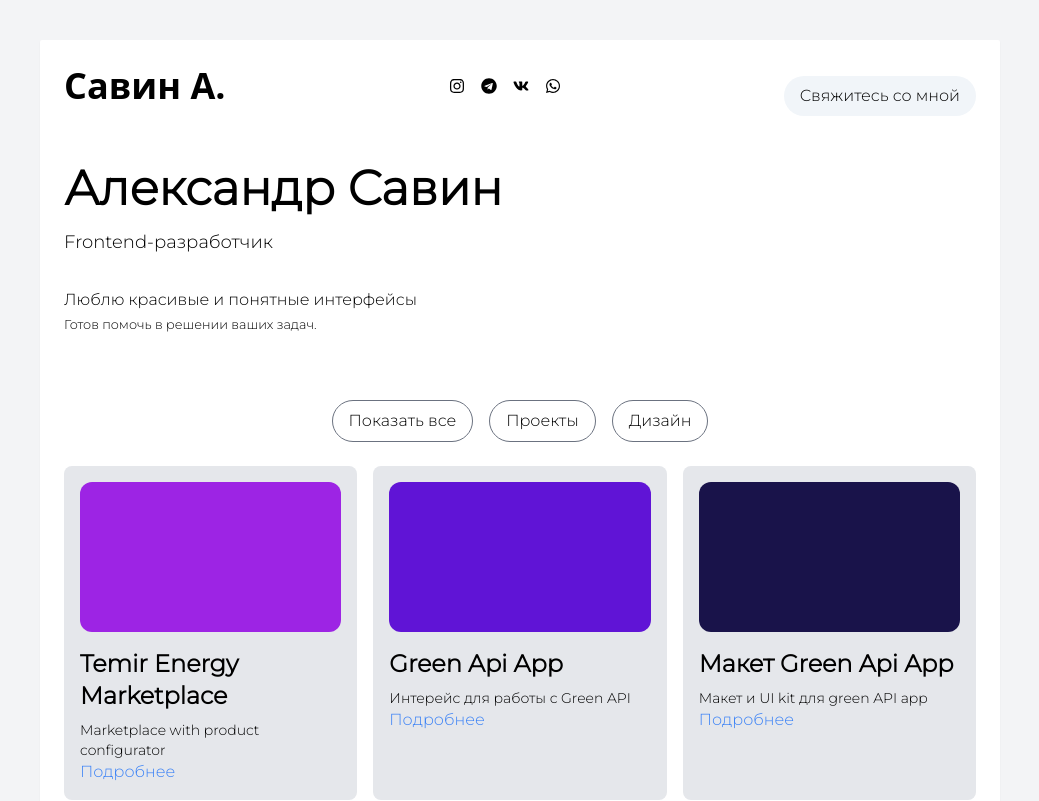
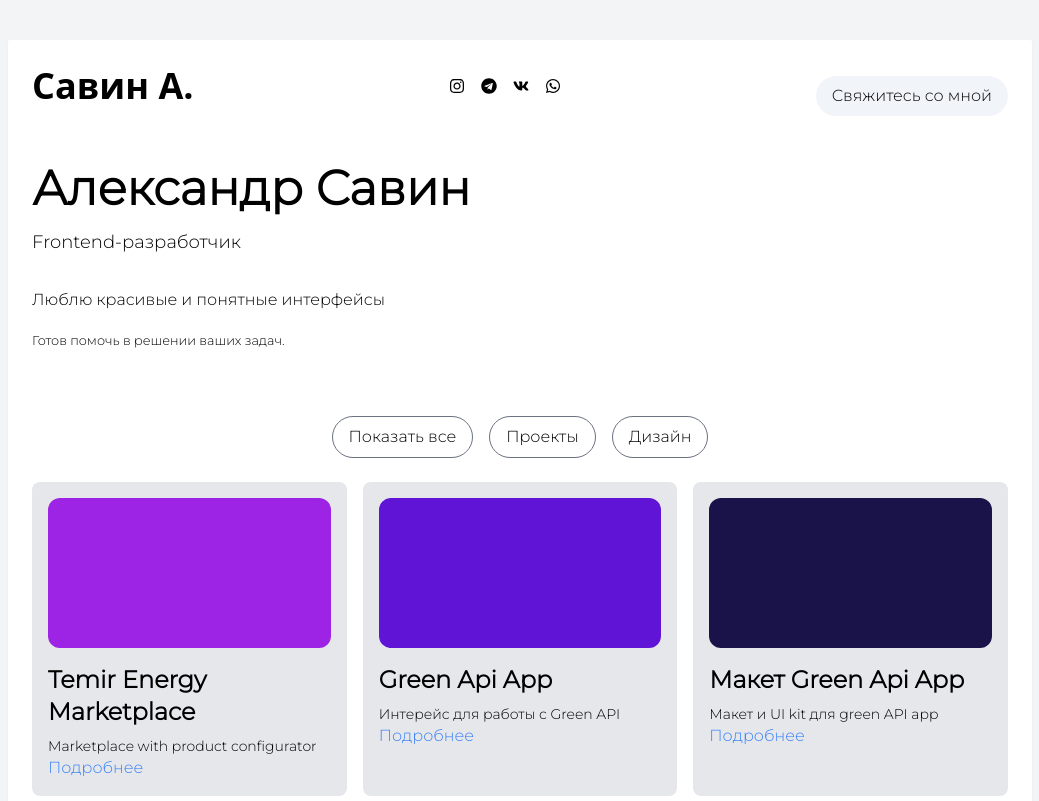
Before and after one commit to SashaSavin/Portfolio, a React (Vite) app: page / in a window 1280 px wide. Shown: the top 801 px of the page, without its empty margins (120-1159 px from the left). Built offline with nearby package versions, Linux system fonts and the light colour scheme.

Commit message:
add adaptive layout

```diff
--- a/src/App.jsx
+++ b/src/App.jsx
@@ -3,8 +3,8 @@ import { Portfolio, Main, Header } from "./pages"
 function App() {
   return (
     <div className="bg-gray-100 min-h-screen">
-      <div className="px-40 py-10">
-        <div className="mx-30 bg-white rounded-sm shadow-sm">
+      <div className="px-4 sm:px-8 md:px-16 lg:px-24 xl:px-32 py-6 sm:py-8 md:py-10">
+        <div className="mx-auto max-w-lg sm:max-w-xl md:max-w-2xl lg:max-w-4xl xl:max-w-5xl bg-white rounded-sm shadow-sm">
           <Header />
           <Main />
           <Portfolio />
--- a/src/pages/Header.jsx
+++ b/src/pages/Header.jsx
@@ -4,14 +4,14 @@ import { Link } from "react-router-dom"
 export const Header = () => {
   return (
     <header className="flex flex-col md:flex-row justify-between items-center text-black px-6 py-4">
-      <h1 className="text-4xl font-bold font-sans ">Савин А.</h1>
+      <h1 className="text-4xl font-bold font-sans mb-4 md:mb-0">Савин А.</h1>
       <div className="flex order-2">
         <button className="rounded-full bg-slate-100 mt-5 px-4 py-2 hover:bg-green-300">
           <Link to="https://t.me/funnymagnett">Свяжитесь со мной</Link>
         </button>
       </div>
 
-      <nav>
+      <nav className="flex mt-4 md:mt-0">
         <ul className="flex space-x-4">
           <li className="hover:opacity-50 cursor-pointer">
             <Link to="/instagram">
--- a/src/pages/Main.jsx
+++ b/src/pages/Main.jsx
@@ -1,10 +1,10 @@
 export const Main = () => {
   return (
-    <section className=" text-black px-6 py-8">
+    <section className="text-black px-6 py-8 md:max-w-2xl">
       <h2 className="text-5xl font-bold mb-4">Александр Савин</h2>
       <p className="text-lg font-medium mb-8">Frontend-разработчик</p>
-      <p className="text-base">Люблю красивые и понятные интерфейсы</p>
-      <small> Готов помочь в решении ваших задач.</small>
+      <p className="text-base mb-4">Люблю красивые и понятные интерфейсы</p>
+      <small className="mb-4">Готов помочь в решении ваших задач.</small>
     </section>
   )
 }
```
